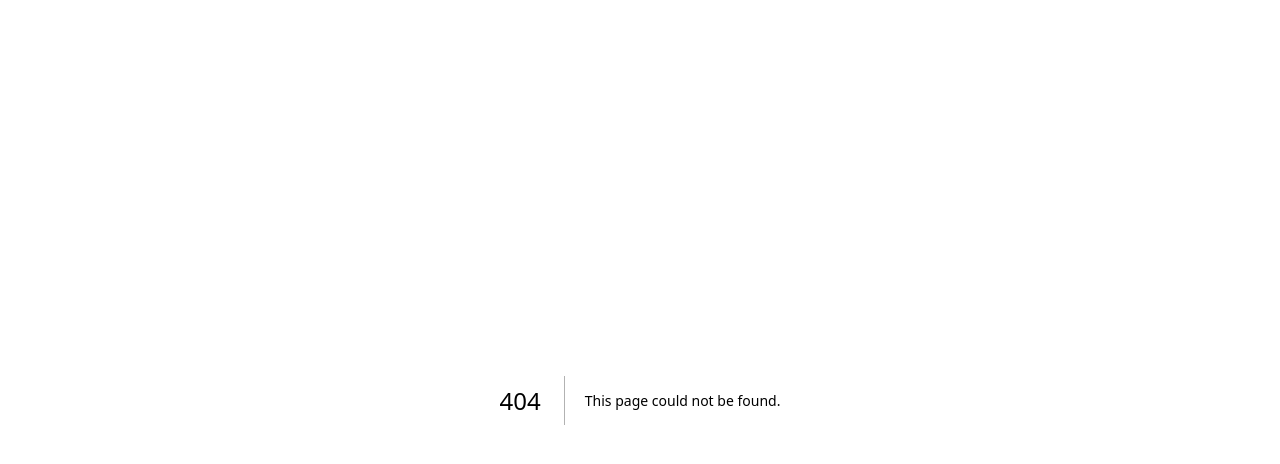
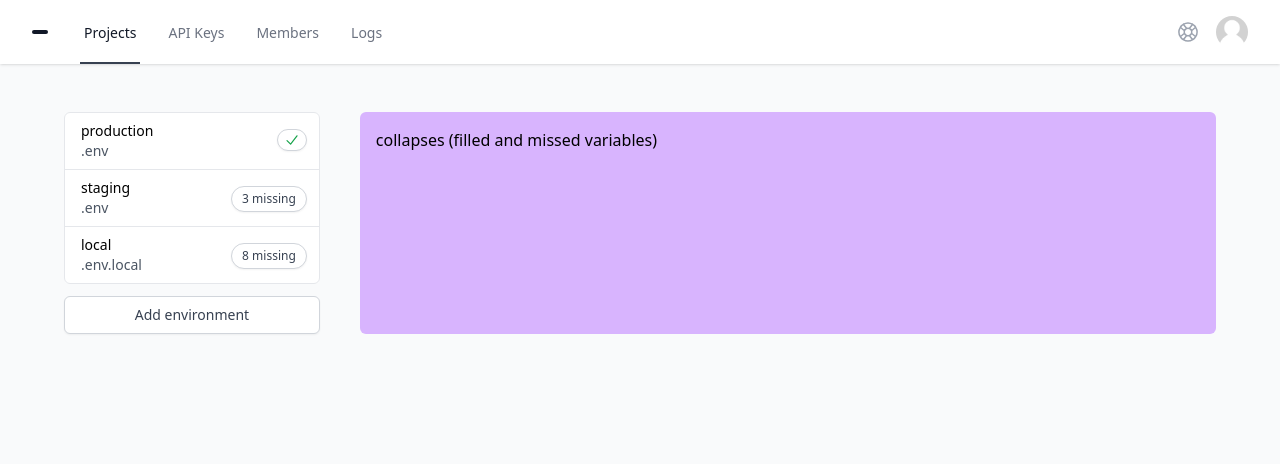
Before and after one commit to orcuntuna/envbook, a Next.js app: page /app/environments/1 in a window 1280 px wide. Before the commit this address had no page. Shown: the top 464 px of the page. Built offline with nearby package versions, Linux system fonts and the light colour scheme.

Commit message:
add environment page sidebar

```diff
--- /dev/null
+++ b/src/app/app/environments/[environmentId]/page.tsx
@@ -0,0 +1,87 @@
+'use client'
+
+import { useTranslation } from 'react-i18next'
+import { useModal } from '@/hooks/useModal'
+import AddEnvironmentModal from '@/components/modals/AddEnvironmentModal'
+import { CheckIcon } from '@heroicons/react/20/solid'
+
+export default function EnvironmentPage() {
+  const { t } = useTranslation()
+  const { isOpen: addEnvironmentModalIsOpen, setIsOpen: setAddEnvironmentModalIsOpen } = useModal()
+
+  return (
+    <>
+      <div className="w-full flex flex-row space-x-10">
+        <div className="w-3/12">
+          <fieldset>
+            <div className="-space-y-px rounded-md bg-white">
+              <div className="rounded-tl-md rounded-tr-md relative border pl-4 pr-3 py-2 flex cursor-pointer focus:outline-none hover:bg-gray-50 flex items-center">
+                <span className="flex flex-col">
+                  <span id="privacy-setting-0-label" className="block text-sm font-medium">
+                    production
+                  </span>
+                  <span id="privacy-setting-0-description" className="block text-sm text-gray-600">
+                    .env
+                  </span>
+                </span>
+                <div className="ml-auto">
+                  <span className="inline-flex items-center rounded-full border border-gray-300 bg-white px-1.5 py-0.5 text-xs font-medium leading-5 text-gray-700 shadow-sm hover:bg-gray-50">
+                    <CheckIcon className="w-4 h-4 text-green-600" />
+                  </span>
+                </div>
+              </div>
+
+              <div className="relative border pl-4 pr-3 py-2 flex cursor-pointer focus:outline-none hover:bg-gray-50 flex items-center">
+                <span className="flex flex-col">
+                  <span id="privacy-setting-1-label" className="block text-sm font-medium">
+                    staging
+                  </span>
+                  <span id="privacy-setting-1-description" className="block text-sm text-gray-600">
+                    .env
+                  </span>
+                </span>
+                <div className="ml-auto">
+                  <span className="inline-flex items-center rounded-full border border-gray-300 bg-white px-2.5 py-0.5 text-xs font-medium leading-5 text-gray-700 shadow-sm hover:bg-gray-50">
+                    3 missing
+                  </span>
+                </div>
+              </div>
+
+              <div className="rounded-bl-md rounded-br-md relative border pl-4 pr-3 py-2 flex cursor-pointer focus:outline-none hover:bg-gray-50 flex items-center">
+                <span className="flex flex-col">
+                  <span id="privacy-setting-2-label" className="block text-sm font-medium">
+                    local
+                  </span>
+                  <span id="privacy-setting-2-description" className="block text-sm text-gray-600">
+                    .env.local
+                  </span>
+                </span>
+                <div className="ml-auto">
+                  <span className="inline-flex items-center rounded-full border border-gray-300 bg-white px-2.5 py-0.5 text-xs font-medium leading-5 text-gray-700 shadow-sm hover:bg-gray-50">
+                    8 missing
+                  </span>
+                </div>
+              </div>
+            </div>
+          </fieldset>
+          <div className="mt-3">
+            <button
+              onClick={() => setAddEnvironmentModalIsOpen(true)}
+              type="button"
+              className="flex w-full items-center justify-center rounded-md border border-gray-300 bg-white px-4 py-2 text-sm font-medium text-gray-700 shadow-sm hover:bg-gray-50">
+              {t('common.add_environment')}
+            </button>
+          </div>
+        </div>
+        <div className="w-10/12 bg-purple-300 rounded-md p-4">
+          collapses (filled and missed variables)
+        </div>
+      </div>
+      <AddEnvironmentModal
+        isOpen={addEnvironmentModalIsOpen}
+        onCloseModal={() => setAddEnvironmentModalIsOpen(false)}
+        onDoneModal={() => setAddEnvironmentModalIsOpen(false)}
+      />
+    </>
+  )
+}
--- a/src/languages/en.json
+++ b/src/languages/en.json
@@ -25,7 +25,7 @@
     "cancel": "Cancel",
     "save": "Save",
     "add_env_modal_title": "Add environment to \"{{project_name}}\"",
-    "add_env_modal_desc": "The environment name and file name you will add must be unique within this project.",
+    "add_env_modal_desc": "The environment name you will add must be unique within this project.",
     "env_name": "Environment name",
     "file_name": "File name",
     "clone_variables": "Clone variables",
```
